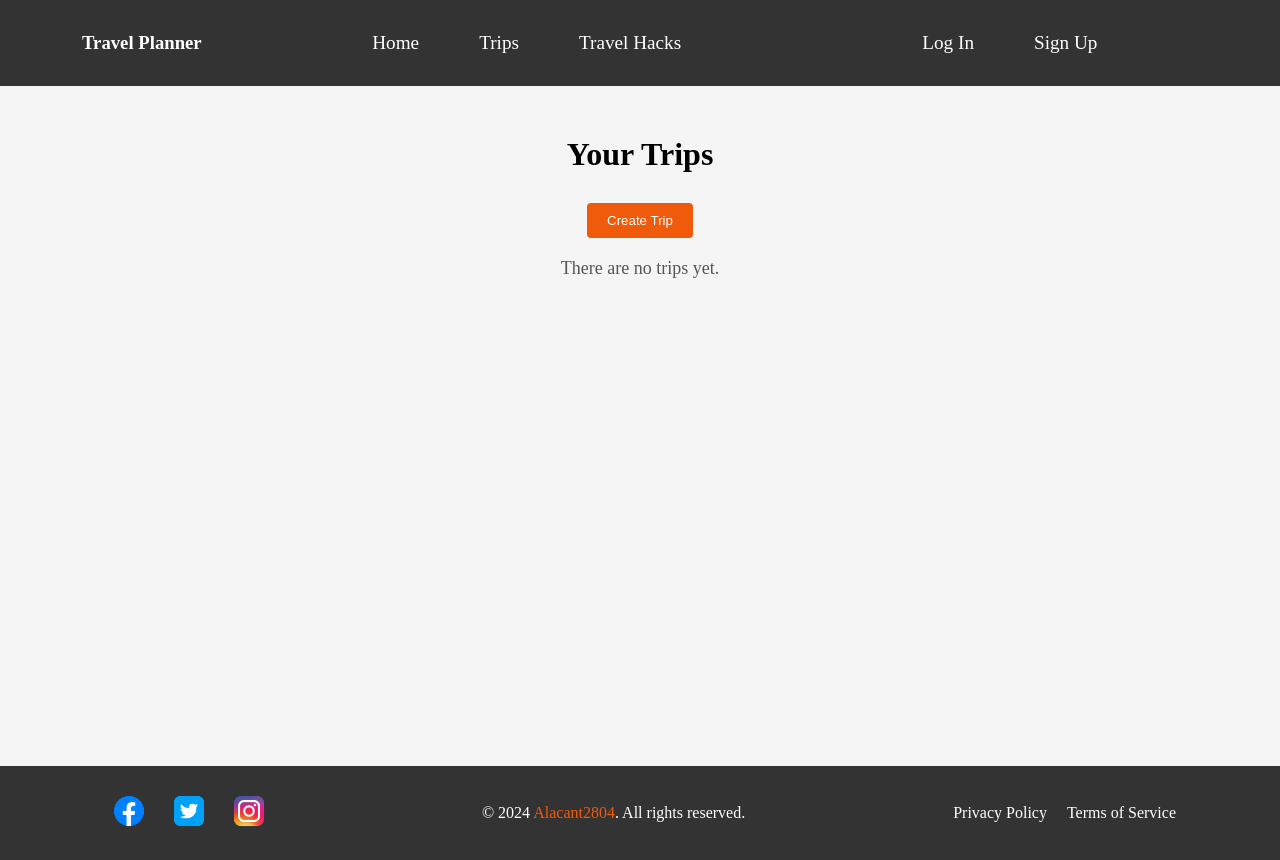
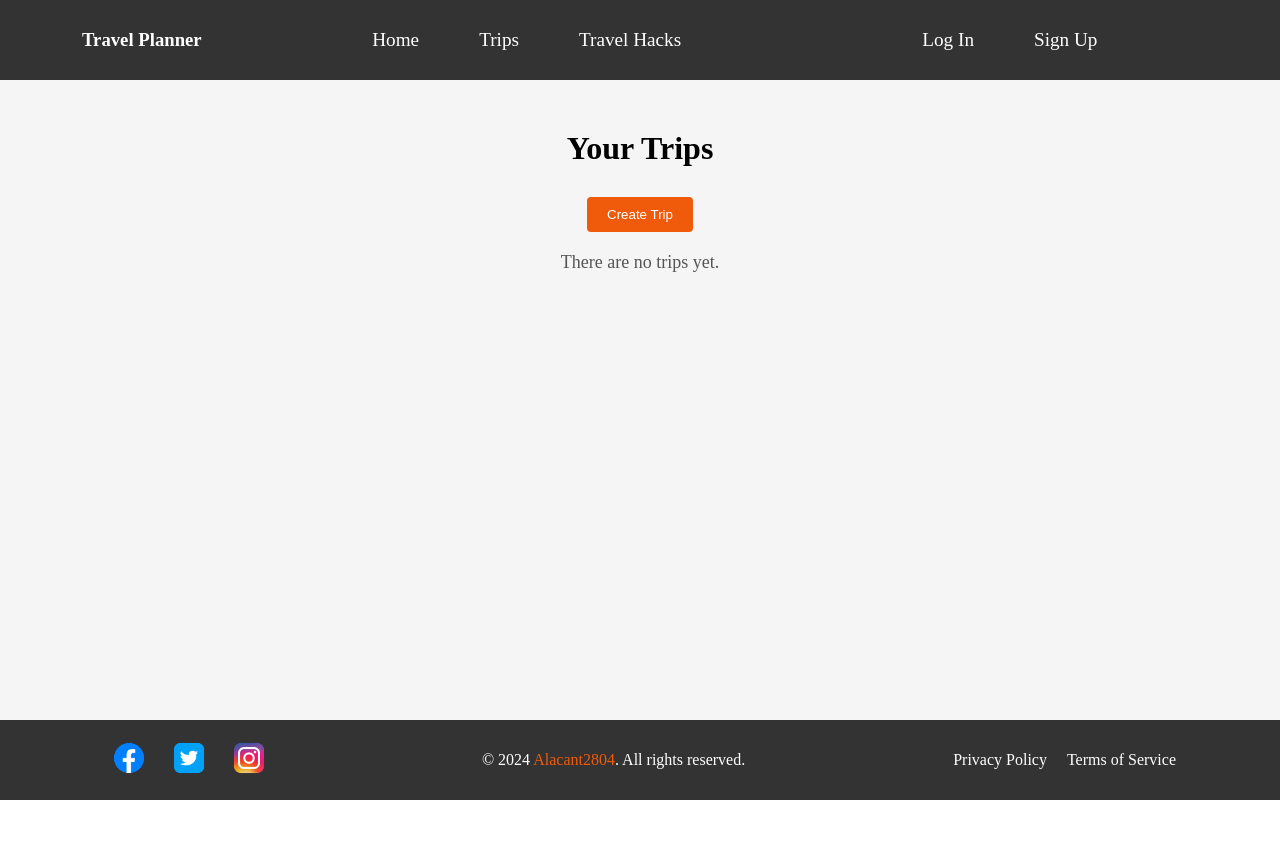
Before and after one commit to Alacant2804/Travel-App, a React (Vite) app in the folder travel-app/: page /trips in a window 1280 px wide. After the commit the page ends 800 px from the top, so only its background shows below. Built offline with nearby package versions, Linux system fonts and the light colour scheme.

Commit message:
Updated minor style issues (Footer, Header)

```diff
--- a/travel-app/src/Footer.css
+++ b/travel-app/src/Footer.css
@@ -7,6 +7,7 @@
     text-align: center;
     padding: 20px 0;
     width: 100%;
+    height: 10vh;
 }
 
 .social-media {
--- a/travel-app/src/Header.css
+++ b/travel-app/src/Header.css
@@ -1,5 +1,6 @@
 .header {
     width: 100%;
+    height: 10vh;
     display: flex;
     justify-content: space-between;
     align-items: center;
--- a/travel-app/src/Login.css
+++ b/travel-app/src/Login.css
@@ -2,7 +2,7 @@
     display: flex;
     justify-content: center;
     align-items: center;
-    height: 100vh;
+    height: 80vh;
   }
 
   .login-box {
--- a/travel-app/src/SignUp.css
+++ b/travel-app/src/SignUp.css
@@ -2,7 +2,7 @@
     display: flex;
     justify-content: center;
     align-items: center;
-    height: 100vh;
+    height: 80vh;
   }
 
   .signup-box {
--- a/travel-app/src/Trips.css
+++ b/travel-app/src/Trips.css
@@ -1,7 +1,7 @@
 .trips-page {
     padding: 20px;
     background-color: #f5f5f5;
-    min-height: 85vh;
+    min-height: 80vh;
 }
 
 .trips-main {
```
